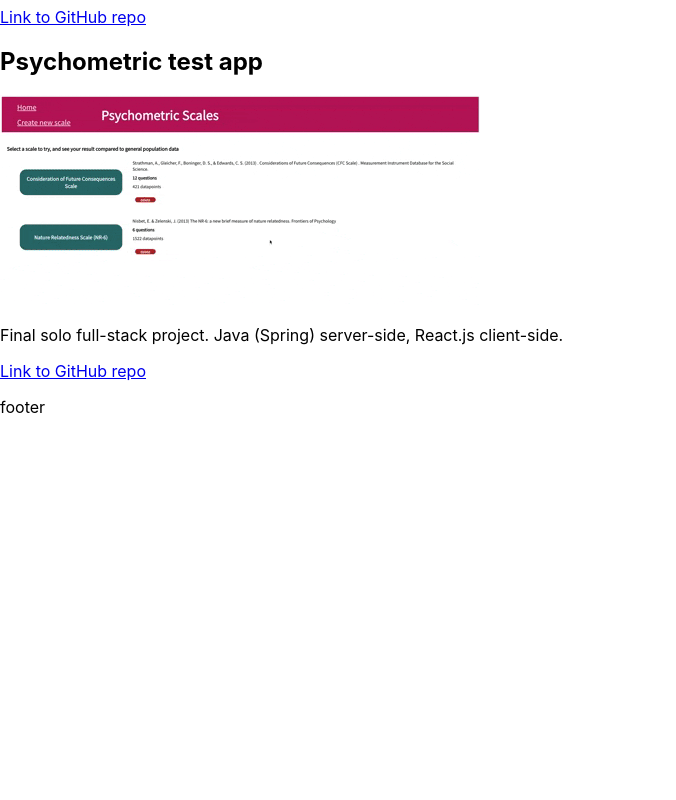
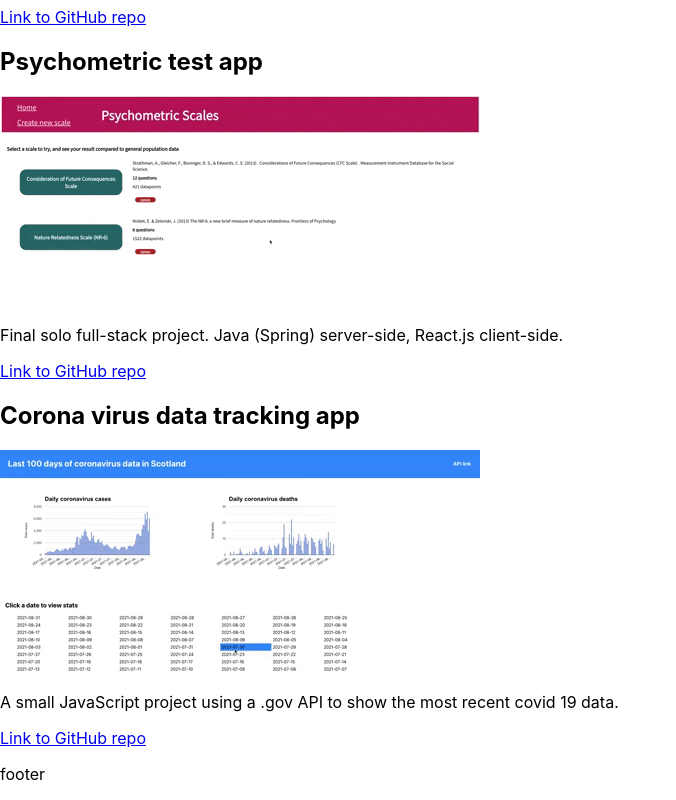
Before and after one commit to saraHumphries/sara-site, a React (Create React App) app: page / in a window 1280 px wide. Shown: the part 521-1321 px from the top of the page, without its empty margins (0-676 px from the left). Before the commit the page ends 954 px from the top, so only its background shows below. Built offline with nearby package versions, Linux system fonts and the light colour scheme.

Commit message:
adds CV project with GIF

```diff
--- a/src/containers/SiteContainer.js
+++ b/src/containers/SiteContainer.js
@@ -2,6 +2,7 @@ import "./SiteContainer.css"
 import Project from "../components/Project";
 import vetGif from '../assets/images/vet_gif.gif';
 import testGif from '../assets/images/test_gif.gif';
+import coronaGif from '../assets/images/coronavirus_gif.gif';
 
 const SiteContainer = function() {
 
@@ -13,11 +14,18 @@ const vetProject = {
     gitLink: "https://github.com/saraHumphries/vet_admin_app",
 };
 
-const PsychometricTestProject = {
+const psychometricTestProject = {
     title: "Psychometric test app",
-    date: "August 2021",
+    date: "June 2021",
     description: "Final solo full-stack project. Java (Spring) server-side, React.js client-side.",
     gitLink: "https://github.com/saraHumphries/psychometric_test_app",
+};
+
+const coronavirusProject = {
+    title: "Corona virus data tracking app",
+    date: " 2021",
+    description: "A small JavaScript project using a .gov API to show the most recent covid 19 data.",
+    gitLink: "https://github.com/saraHumphries/corona_virus_tracker",
 };
 
 
@@ -38,7 +46,8 @@ const PsychometricTestProject = {
                 <section id='project-section'>
                     <div id='projects'>
                         <Project project = {vetProject} gif = {vetGif}></Project>
-                        <Project project = {PsychometricTestProject} gif = {testGif} ></Project>
+                        <Project project = {psychometricTestProject} gif = {testGif} ></Project>
+                        <Project project = {coronavirusProject} gif={coronaGif}></Project>
                     </div>
                 </section>
             </main>
```
Also changed, not shown: src/assets/images/coronavirus_gif.gif (added).
